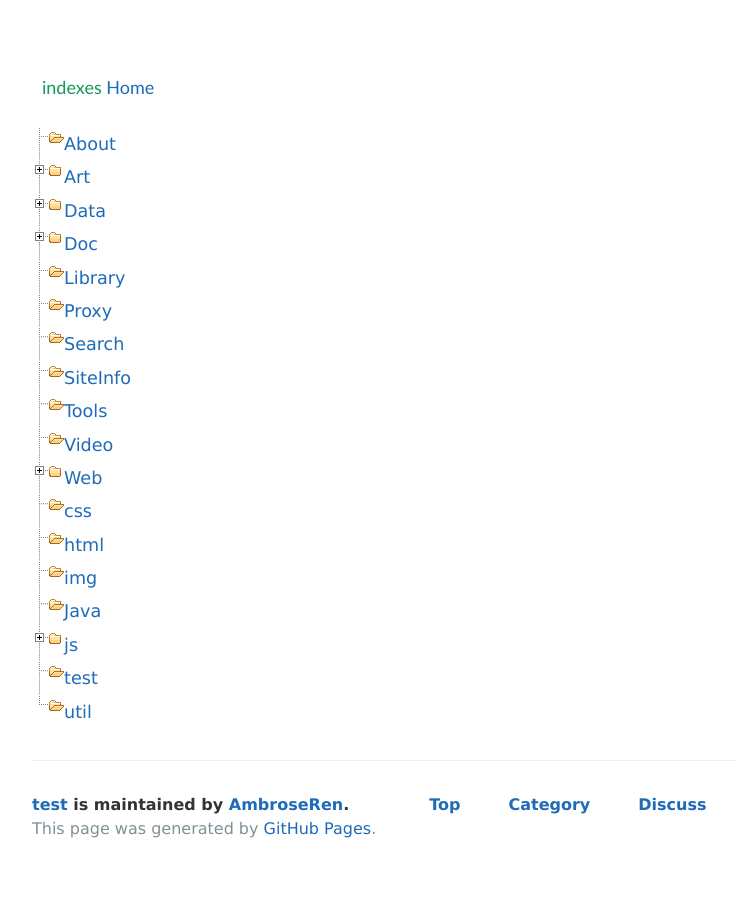
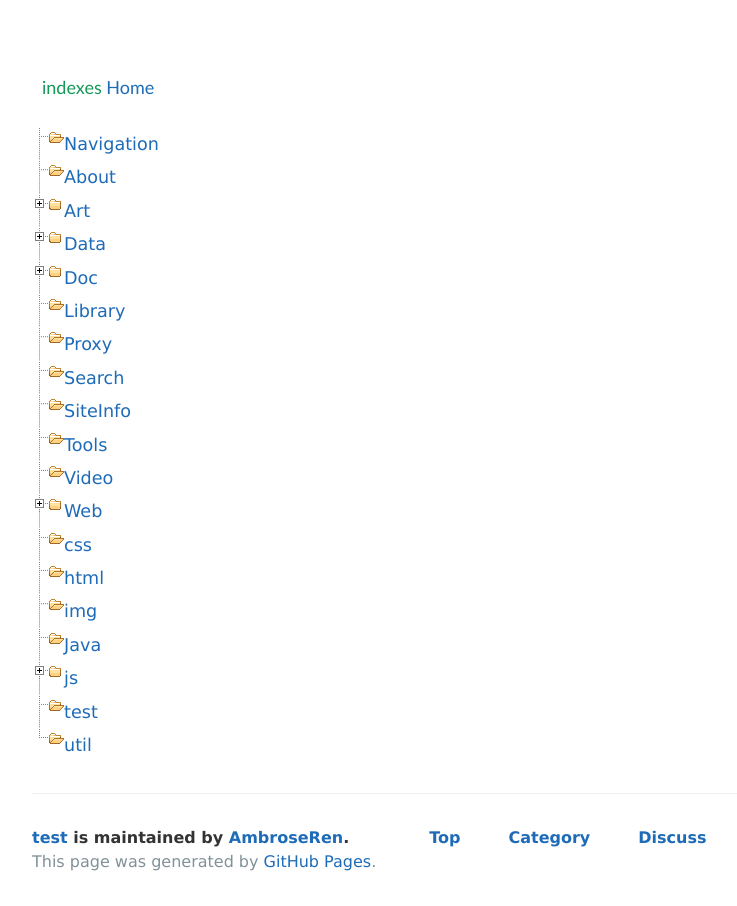
Before and after one commit to AmbroseRen/test, a Jekyll site: the page built from indexes.md, in a window 1280 px wide. Shown: the whole page, without its empty margins (192-929 px from the left). Built offline with Jekyll 4.4.1, drawn with Linux system fonts in a browser that asks for light colours; our own code applies the rules of GitHub Pages for plain Markdown files; the repository's description, which GitHub fills in, is left out.

Commit message:
Update indexes.md

```diff
--- a/indexes.md
+++ b/indexes.md
@@ -21,6 +21,7 @@
 
 <div>
 <ul id="treeview" class="filetree">
+    <li><span class="folder"><a href="https://ambroseren.github.io/test/navigation.html">Navigation</a></span></li>
     <li><span class="folder"><a href="https://ambroseren.github.io/test/About/index.html">About</a></span></li>
     <li class="closed"><span class="folder"><a href="https://ambroseren.github.io/test/Art/">Art</a></span>
         <ul>
```
